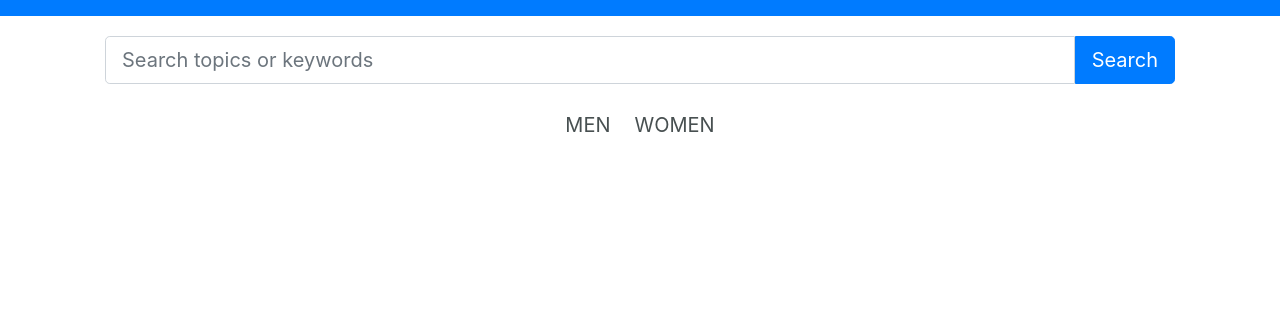
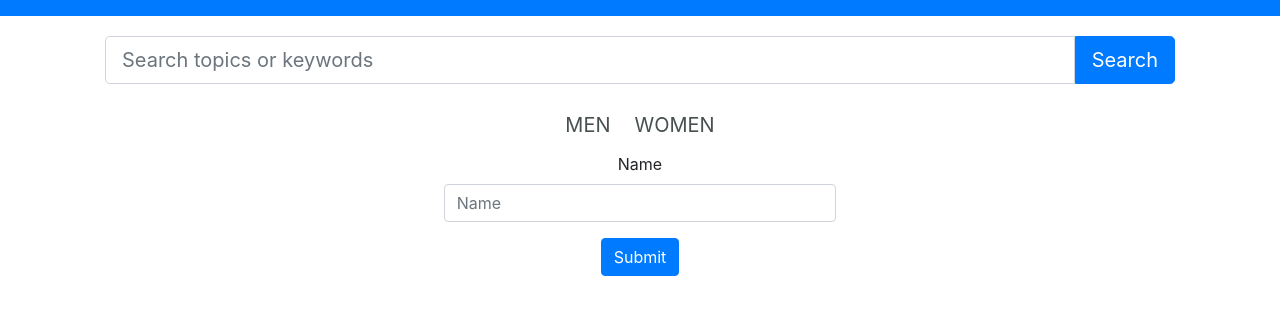
Before and after one commit to Hapa1/Ecom, a React (Create React App) app in the folder client/: page /item/new in a window 1280 px wide. Shown: the top 314 px of the page. Built offline with nearby package versions, Linux system fonts and the light colour scheme; no server answers.

Commit message:
added form

```diff
--- a/client/src/components/App.js
+++ b/client/src/components/App.js
@@ -12,6 +12,7 @@ import { throws } from 'assert';
 import * as actions from '../actions';
 import Profile from './profile.js';
 import EditProfile from './profile/editProfile';
+import NewItem from './item/newItem';
 import InputForm from './input.js';
 import { reduxForm, Field } from 'redux-form'
 
@@ -44,6 +45,7 @@ class App extends Component {
 				<Route exact path="/" component={Landing}/>
 				<Route path="/user/:_id" component={Profile} />
 				<Route path="/profile/edit" component={EditProfile} />
+				<Route path="/item/new" component={NewItem}></Route>
 				</div>
 				</BrowserRouter>
         </div>
--- a/client/src/components/item.js
+++ b/client/src/components/item.js
@@ -102,7 +102,7 @@ class item extends React.Component{
         else {
             return(
                 <div>
-                    Loading
+                    Loading!
                 </div>
             )
         }
--- /dev/null
+++ b/client/src/components/item/form.js
@@ -0,0 +1,38 @@
+import React, {Component} from 'react'
+import { Field, reduxForm } from 'redux-form'
+
+const field = ({input,label,type,
+    meta: { touched, error, warning }
+}) => (
+    <div>
+      <div>
+        <label>{label}</label>
+        <input class="form-control" {...input} placeholder={label} type={type} />
+      </div>
+      <div>
+        {touched && ((error && <span>{error}</span>) ||
+        (warning && <span>{warning}</span>))}
+      </div>
+    </div>
+)
+
+class ItemForm extends Component{
+    render(){
+        return(
+            <div>
+                <form onSubmit={this.props.handleSubmit}>
+                    <div class="form-group">
+                        <Field label="Name" type="text" component={field}/>
+                    </div>
+                    <button type="submit" class="btn btn-primary">Submit</button>
+                </form>
+            </div>
+        )
+    }
+}
+
+ItemForm = reduxForm({
+    form: 'ItemForm'
+})(ItemForm)
+
+export default ItemForm
--- /dev/null
+++ b/client/src/components/item/newItem.js
@@ -0,0 +1,21 @@
+import React, {Component} from 'react';
+import Form from './form';
+import { connect } from 'react-redux';
+import * as actions from '../../actions';
+
+class NewItem extends Component {
+
+    handleSubmit = (data) => {
+        console.log(data)
+    }
+
+    render(){
+        return(
+            <div class="container" style={{maxWidth: '33%'}}>
+                <Form onSubmit={this.handleSubmit}/>
+            </div>
+        )
+    }
+}
+
+export default connect(null, actions)(NewItem)
--- a/client/src/components/nav.js
+++ b/client/src/components/nav.js
@@ -17,6 +17,9 @@ class nav extends React.Component{
 
 					<div class="collapse navbar-collapse" style={{marginTop:"5%"}}>
 						<ul class="navbar-nav ml-auto">
+						<li class="nav-item">
+							<a  style={{color:"white"}} class="nav-link" href="/item/new">Sell</a>
+						</li>
 						<li class="nav-item">
 							<a style={{color:"white"}} class="nav-link" href={"/user/" + this.props.user._id}>{this.props.user.name}</a>
 						</li>
--- a/client/src/components/profile/editProfile.js
+++ b/client/src/components/profile/editProfile.js
@@ -1,7 +1,7 @@
 import React, { Component } from 'react';
 import Form from './form';
 import { connect } from 'react-redux';
-import * as actions from '../../actions'
+import * as actions from '../../actions';
 import { Redirect } from 'react-router-dom';
 
 class EditProfile extends Component {
@@ -10,7 +10,6 @@ class EditProfile extends Component {
     }
 
     handleSubmit = (data) => {
-        console.log('hi')
         this.props.updateProfile(data)
         this.setState({ redirectToNewPage: true })
     }
--- a/client/src/components/profile/form.js
+++ b/client/src/components/profile/form.js
@@ -10,26 +10,18 @@ const email = value =>
     ? 'Invalid email address'
     : undefined
 
-const field = ({
-        input,
-        label,
-        type,
+const field = ({input,label,type,
         meta: { touched, error, warning }
-      }) => (
+}) => (
         <div>
-
           <div>
-
-          <label>{label}</label>
+            <label>{label}</label>
             <input class="form-control" {...input} placeholder={label} type={type} />
-
-
           </div>
           <div>
-            {touched &&
-              ((error && <span>{error}</span>) ||
-                (warning && <span>{warning}</span>))}
-        </div>
+            {touched && ((error && <span>{error}</span>) ||
+            (warning && <span>{warning}</span>))}
+          </div>
         </div>
 )
 
@@ -37,7 +29,7 @@ class ProfileForm extends Component {
     renderfield(){
         return(
             <div class="form-group">
-                <Field label="Name"t ype="text" name="name" component={field}></Field>
+                <Field label="Name"type="text" name="name" component={field}></Field>
                 <Field validate={email} label="Email"type="text" name="email" component={field}></Field>
                 <Field label="Location"type="text" name="address" component={field}></Field>
             </div>
--- a/client/src/reducers/profileReducer.js
+++ b/client/src/reducers/profileReducer.js
@@ -2,6 +2,7 @@
 const profileReducer = (state = null, action) => {
     switch(action.type){
       case ('FETCH_PROFILE'):
+        console.log(action)
         return action.payload || false;
       default:
         return state;
```
Also changed, not shown: client/src/components/profile/field.js (deleted, +0 -11 lines).
